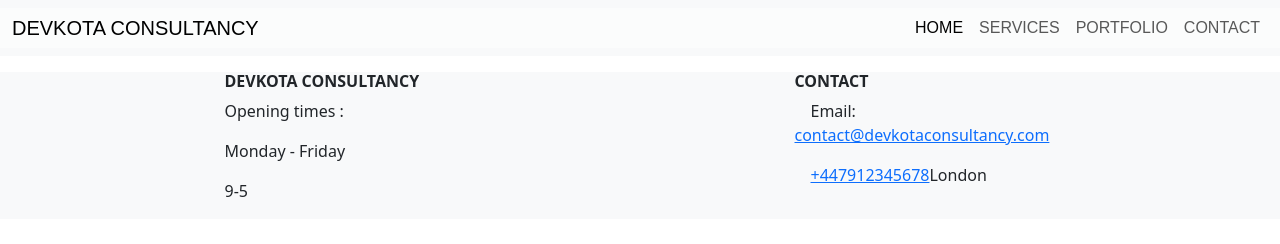
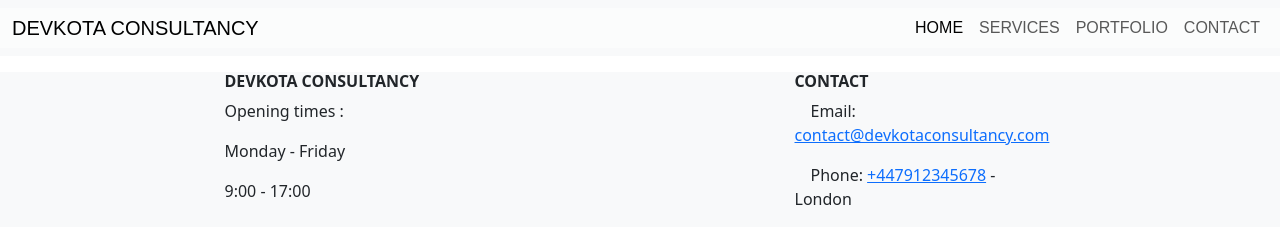
Before and after one commit to Code-Institute-Submissions/tomes2000-devkota_consultancy, a plain HTML site: page index.html in a window 1280 px wide. Drawn offline with nearby package versions, Linux system fonts and the light colour scheme; files that its build step writes are made by us from their sources.

Commit message:
finishing touches to make the footer pleasing

```diff
--- a/index.html
+++ b/index.html
@@ -64,7 +64,7 @@
                 <p>
                   <p>Monday - Friday</p>
                   <p>
-                    9-5
+                    9:00 - 17:00
                   </p>
                   <p>
               </div>
@@ -74,7 +74,7 @@
                 </h6>
                 <p><i aria-hidden="true" class="fas fa-envelope me-3"></i>Email: <a href="#"
                     class="email-link">contact@devkotaconsultancy.com</a></p>
-                <p><i aria-hidden="true" class="fas fa-phone me-3"></i><a href="tel:03-546-098-23">+447912345678</a>London</p>
+                <p><i aria-hidden="true" class="fas fa-phone me-3"></i>Phone: <a href="tel:03-546-098-23">+447912345678</a> - London</p>
               </div>
             </div>
           </div>
```
